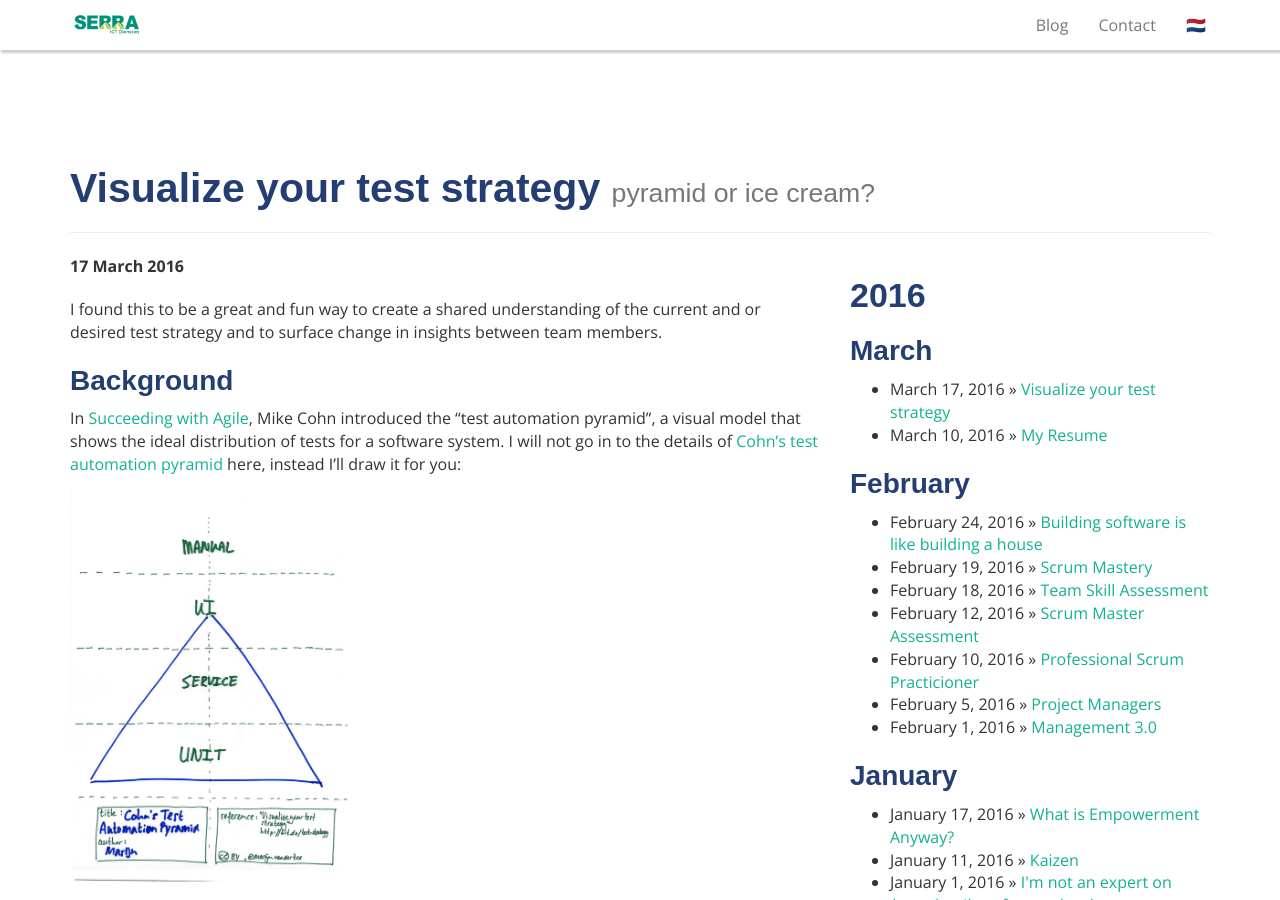
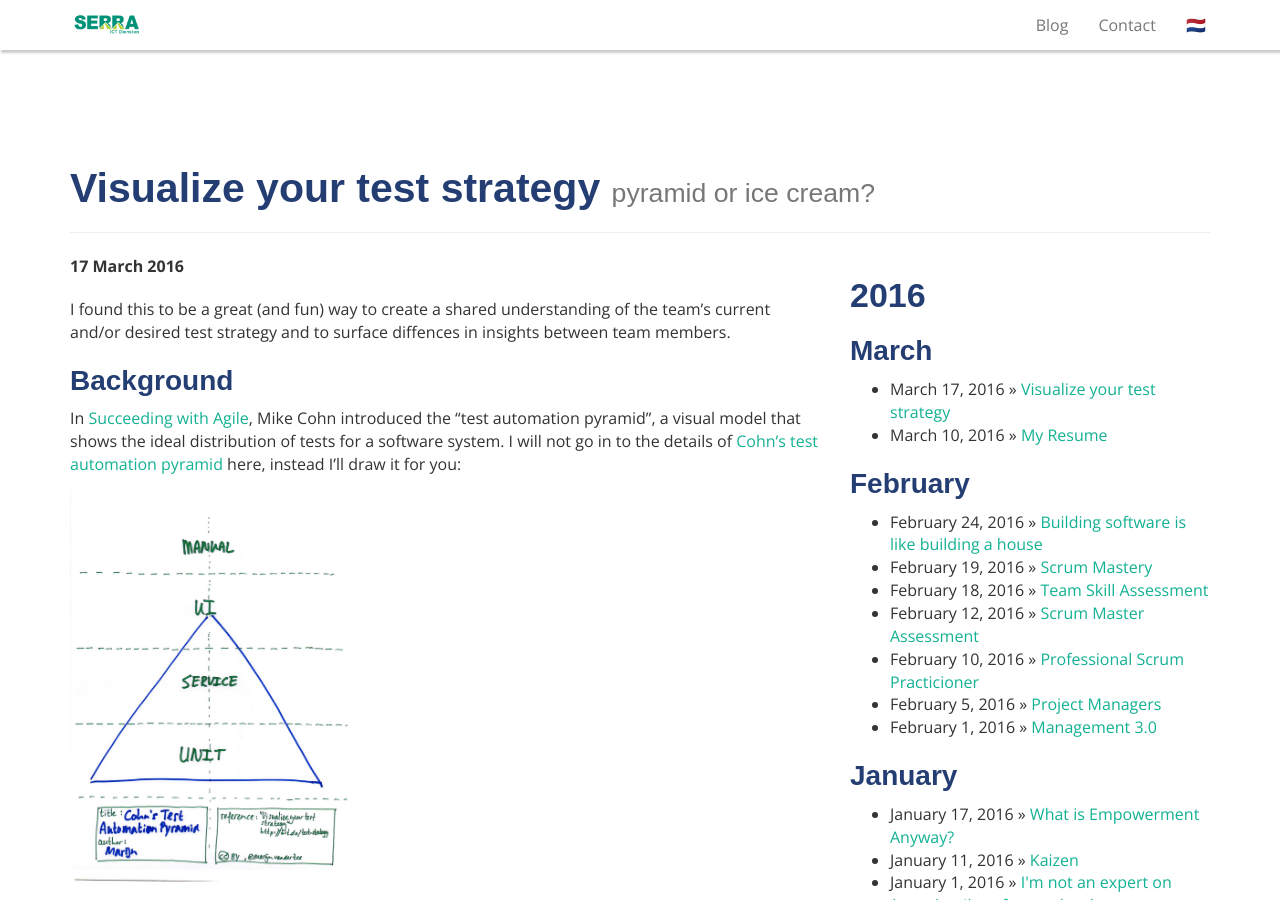
Before and after one commit to serraict/serraict.github.io, a Jekyll site: the page built from _posts/scrum-toolbox/2016-03-17-visualize-your-test-strategy.md, in a window 1280 px wide and 900 px high. Built offline with Jekyll 4.4.1, drawn with Linux system fonts in a browser that asks for light colours; nearby versions of some CDN libraries; some web fonts are replaced; comment, search, counter and statistics services are not loaded.

Commit message:
Update 2016-03-17-visualize-your-test-strategy.md

```diff
--- a/_posts/scrum-toolbox/2016-03-17-visualize-your-test-strategy.md
+++ b/_posts/scrum-toolbox/2016-03-17-visualize-your-test-strategy.md
@@ -8,9 +8,9 @@ title: Visualize your test strategy
 
 {% include JB/setup %}
 
-I found this to be a great and fun way to create a shared understanding
-of the current and or desired test strategy
-and to surface change in insights between team members.
+I found this to be a great (and fun) way to create a shared understanding
+of the team's current and/or desired test strategy
+and to surface diffences in insights between team members.
 
 ### Background
 
```
